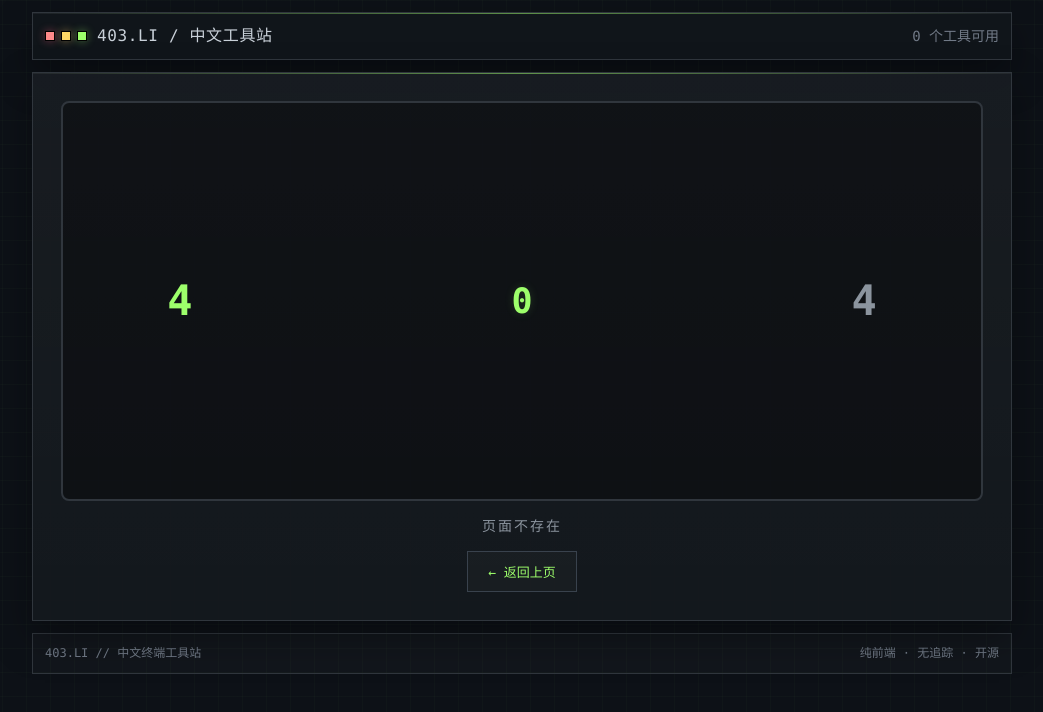
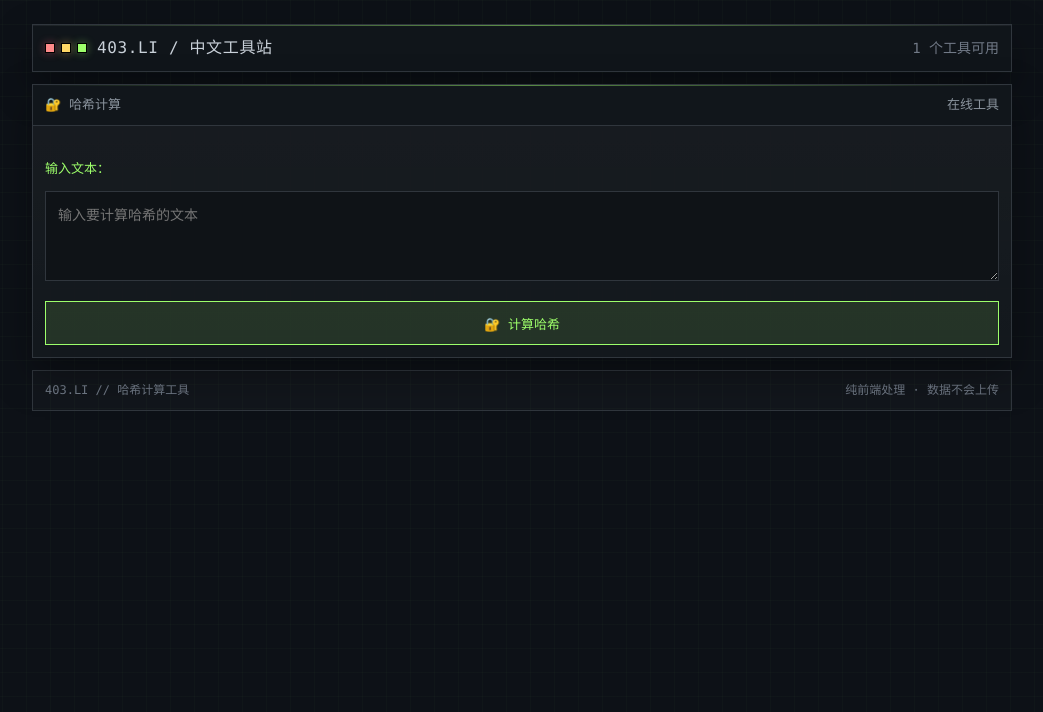
Before and after one commit to Xue-LC/403-li, a Vue app: page /tools/hash in a window 1280 px wide. Shown: the top 712 px of the page, without its empty margins (118-1161 px from the left). Built offline with nearby package versions, Linux system fonts and the light colour scheme; a web font is replaced by a local one.

Commit message:
feat: 添加哈希计算工具 (MD5/SHA1/SHA256/SHA512)

```diff
--- a/package.json
+++ b/package.json
@@ -9,6 +9,7 @@
   },
   "dependencies": {
     "@sparticuz/chromium": "^143.0.4",
+    "crypto-js": "^4.2.0",
     "puppeteer-core": "^24.39.1",
     "qrcode": "^1.5.4",
     "qrcode-generator": "^2.0.4",
--- a/src/router.js
+++ b/src/router.js
@@ -6,6 +6,7 @@ import Base64Tool from './views/Base64Tool.vue'
 import QrCodeTool from './tools/QrCodeTool.vue'
 import TimestampTool from './tools/TimestampTool.vue'
 import UrlTool from './tools/UrlTool.vue'
+import HashTool from './tools/HashTool.vue'
 import PasswordTool from './tools/PasswordTool.vue'
 import Icons from './views/Icons.vue'
 import NotFound from './views/NotFound.vue'
@@ -47,6 +48,11 @@ const routes = [
     component: UrlTool
   },
   {
+    path: '/tools/hash',
+    name: 'HashTool',
+    component: HashTool
+  },
+  {
     path: '/tools/password',
     name: 'PasswordTool',
     component: PasswordTool
--- /dev/null
+++ b/src/tools/HashTool.vue
@@ -0,0 +1,326 @@
+<template>
+  <div class="hash-tool">
+    <!-- Topbar -->
+    <Topbar toolCount="1" />
+
+    <!-- 工具主体 -->
+    <section class="pane">
+      <div class="pane-head">
+        <span>🔐 哈希计算</span>
+        <span>在线工具</span>
+      </div>
+      <div class="pane-body">
+        <div class="tool-body">
+          <!-- 输入 -->
+          <label class="input-label">输入文本：</label>
+          <textarea
+            v-model="inputText"
+            placeholder="输入要计算哈希的文本"
+            rows="4"
+            class="code-input"
+          ></textarea>
+
+          <!-- 计算按钮 -->
+          <button class="button primary full-width" @click="calculateHash">
+            🔐 计算哈希
+          </button>
+
+          <!-- 结果显示 -->
+          <div class="hash-results" v-if="hashResults.length">
+            <div v-for="item in hashResults" :key="item.algo" class="hash-item">
+              <span class="hash-algo">{{ item.algo }}</span>
+              <div class="hash-value-wrapper">
+                <code class="hash-value">{{ item.hash }}</code>
+                <button class="copy-btn" @click="copyHash(item.hash)" title="复制">📋</button>
+              </div>
+            </div>
+          </div>
+
+          <div v-if="error" class="status-error">❌ {{ error }}</div>
+        </div>
+      </div>
+    </section>
+
+    <!-- Footer -->
+    <footer class="footer">
+      <span>403.li // 哈希计算工具</span>
+      <span>纯前端处理 · 数据不会上传</span>
+    </footer>
+  </div>
+</template>
+
+<script>
+import Topbar from '../components/Topbar.vue'
+import { MD5, SHA1, SHA256, SHA512 } from 'crypto-js'
+
+export default {
+  name: 'HashTool',
+  components: {
+    Topbar
+  },
+  data() {
+    return {
+      inputText: '',
+      hashResults: [],
+      error: '',
+      success: ''
+    }
+  },
+  methods: {
+    calculateHash() {
+      this.error = ''
+      this.success = ''
+
+      if (!this.inputText.trim()) {
+        this.error = '请输入要计算的文本'
+        return
+      }
+
+      try {
+        this.hashResults = [
+          { algo: 'MD5', hash: MD5(this.inputText).toString() },
+          { algo: 'SHA1', hash: SHA1(this.inputText).toString() },
+          { algo: 'SHA256', hash: SHA256(this.inputText).toString() },
+          { algo: 'SHA512', hash: SHA512(this.inputText).toString() }
+        ]
+        this.success = '计算成功！'
+        setTimeout(() => {
+          this.success = ''
+        }, 3000)
+      } catch (e) {
+        this.error = '计算失败：' + e.message
+      }
+    },
+    copyHash(hash) {
+      navigator.clipboard.writeText(hash)
+      this.success = '已复制到剪贴板！'
+      setTimeout(() => {
+        this.success = ''
+      }, 2000)
+    }
+  }
+}
+</script>
+
+<style scoped>
+@import '../assets/styles.css';
+
+.hash-tool {
+  width: min(var(--max), calc(100vw - 16px));
+  margin: 0 auto;
+  padding: 12px 0 20px;
+}
+
+/* === Pane === */
+.pane {
+  margin-top: 12px;
+  border: 1px solid var(--line);
+  background: var(--card-bg-gradient), var(--card-bg);
+  box-shadow: var(--card-shadow);
+  position: relative;
+}
+
+.pane::before {
+  content: "";
+  position: absolute;
+  top: 0;
+  left: 0;
+  right: 0;
+  height: 1px;
+  background: var(--card-top-line);
+  opacity: 0.5;
+}
+
+.pane-head {
+  padding: 10px 12px;
+  border-bottom: 1px solid var(--line);
+  display: flex;
+  justify-content: space-between;
+  align-items: center;
+  gap: 10px;
+  font-family: var(--mono);
+  font-size: 13px;
+  color: var(--muted);
+  text-transform: uppercase;
+  background: rgba(18,22,27,0.94);
+}
+
+.pane-body {
+  padding: 12px;
+}
+
+.tool-body {
+  margin-top: 1.5rem;
+}
+
+/* === Input Label === */
+.input-label {
+  color: var(--green);
+  display: block;
+  margin-bottom: 0.75rem;
+  margin-top: 1rem;
+  font-family: var(--mono);
+  font-size: 13px;
+  text-transform: uppercase;
+}
+
+/* === Input === */
+.code-input {
+  width: 100%;
+  background: var(--panel-2);
+  border: 1px solid var(--line);
+  color: var(--text);
+  font-family: var(--mono);
+  font-size: 14px;
+  padding: 12px;
+  resize: vertical;
+  border-radius: 0;
+}
+
+.code-input:focus {
+  outline: 0;
+  border-color: var(--line-strong);
+  box-shadow: 0 0 20px var(--green-glow);
+}
+
+/* === Button === */
+.button {
+  padding: 10px 16px;
+  font-family: var(--mono);
+  font-size: 13px;
+  text-transform: uppercase;
+  background: rgba(255,255,255,0.02);
+  border: 1px solid var(--line-strong);
+  color: var(--accent);
+  cursor: pointer;
+  transition: all 0.2s;
+  min-height: 44px;
+  border-radius: 0;
+}
+
+.button:hover:not(:disabled) {
+  border-color: var(--green);
+  background: var(--green-soft);
+  box-shadow: 0 0 20px var(--green-glow);
+  color: var(--green);
+}
+
+.button:disabled {
+  opacity: 0.5;
+  cursor: not-allowed;
+}
+
+.button.primary {
+  background: var(--green-soft);
+  border-color: var(--green);
+  color: var(--green);
+}
+
+.button.primary:hover:not(:disabled) {
+  background: #9dff6b33;
+  box-shadow: 0 0 20px var(--green-glow);
+}
+
+.button.full-width {
+  width: 100%;
+  margin-top: 1rem;
+}
+
+/* === Hash Results === */
+.hash-results {
+  margin-top: 1rem;
+}
+
+.hash-item {
+  margin: 1rem 0;
+  padding: 12px;
+  background: var(--panel-2);
+  border: 1px solid var(--line);
+  border-radius: 0;
+}
+
+.hash-algo {
+  display: block;
+  font-family: var(--mono);
+  font-size: 13px;
+  color: var(--green);
+  margin-bottom: 8px;
+  text-transform: uppercase;
+}
+
+.hash-value-wrapper {
+  position: relative;
+  display: flex;
+  align-items: center;
+  gap: 12px;
+}
+
+.hash-value {
+  flex: 1;
+  font-family: var(--mono);
+  font-size: 12px;
+  color: var(--text);
+  word-break: break-all;
+  background: rgba(255,255,255,0.02);
+  padding: 8px;
+  border: 1px solid var(--line);
+}
+
+.copy-btn {
+  background: transparent;
+  border: none;
+  color: var(--green);
+  cursor: pointer;
+  font-size: 16px;
+  padding: 4px;
+  transition: all 0.2s;
+  flex-shrink: 0;
+}
+
+.copy-btn:hover {
+  color: var(--text);
+  transform: scale(1.1);
+}
+
+/* === Status Messages === */
+.status-error {
+  color: var(--red);
+  margin-top: 1.25rem;
+  font-family: var(--mono);
+  font-size: 13px;
+  padding: 12px 14px;
+  border: 1px solid rgba(255,107,125,.3);
+  background: #ff6b7d0d;
+  border-radius: 0;
+}
+
+.status-success {
+  color: var(--green);
+  margin-top: 1.25rem;
+  font-family: var(--mono);
+  font-size: 13px;
+  padding: 12px 14px;
+  border: 1px solid rgba(157,255,107,.3);
+  background: var(--green-soft);
+  border-radius: 0;
+}
+
+/* === Responsive === */
+@media (max-width: 640px) {
+  .hash-tool {
+    width: 100%;
+    max-width: 100%;
+    padding: 8px 0 16px;
+  }
+
+  .pane-body {
+    padding: 10px;
+  }
+}
+
+@media (max-width: 375px) {
+  .hash-value {
+    font-size: 11px;
+  }
+}
+</style>
--- a/src/views/Home.vue
+++ b/src/views/Home.vue
@@ -147,10 +147,10 @@ export default {
           id: 6,
           path: '/tools/hash',
           name: '哈希计算',
-          description: '计算 MD5、SHA1、SHA256 等哈希值',
+          description: '计算 MD5、SHA1、SHA256、SHA512 等哈希值',
           status: 'normal',
-          statusText: '待上线', statusColor: '#8a9bb8',
-          features: 'MD5 / SHA',
+          statusText: '正常', statusColor: '#9dff6b',
+          features: 'MD5 / SHA1 / SHA256 / SHA512',
           category: 'text'
         },
         {
```
Also changed, not shown: 1 other file (tests, documents, lock files or other folders).
